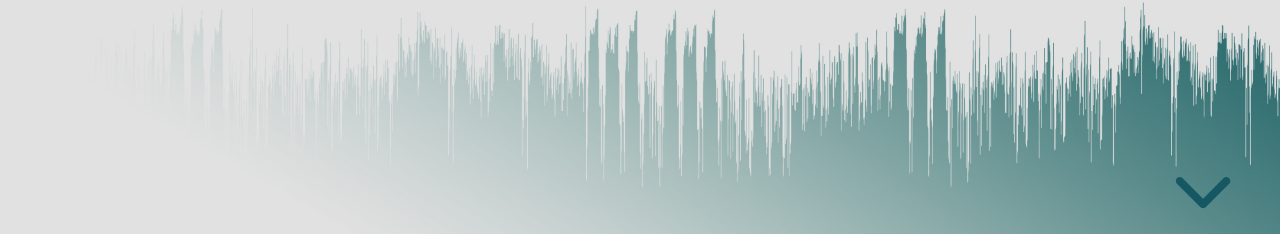
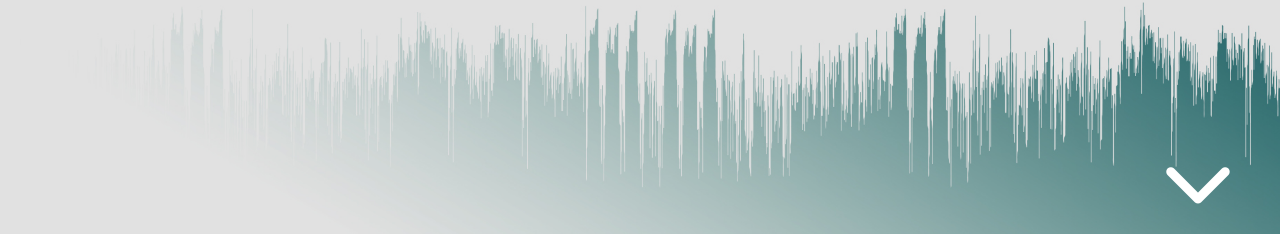
Before and after one commit to Code-Institute-Submissions/alexrwinter, a plain HTML site: page index.html in a window 1280 px wide. In both pictures the pointer is over the link 1203 px from the left and 755 px from the top of the page. Shown: the part 566-800 px from the top of the page. Drawn offline with nearby package versions, Linux system fonts and the light colour scheme.

Commit message:
chevron resize at 992px and hover response changed to font size increase

```diff
--- a/assets/css/style.css
+++ b/assets/css/style.css
@@ -218,19 +218,32 @@ i {
     right: 40%;
 }
 
+.chevron:hover {
+    color: #fff;
+    font-size: 55px;
+}
+
 @media (min-width:768px){
    .chevron{
        font-size:60px;
-       right:2.5%;
+       right:3%;
+   }
+   .chevron:hover {
+       font-size: 65px;
    }
 }
 
-.chevron:visited {
-    color: #fff;
+@media(min-width: 992px){
+    .chevron{
+       font-size:65px;
+       right:2.5%;
+   }
+   .chevron:hover {
+       font-size: 70px;
+   }
 }
-.chevron:hover {
-    color: #155763;
-}
+
+
 
 
 
@@ -270,7 +283,6 @@ i {
     margin-top: 15px;
     padding: 26px 10px;
 }
-
 
 .btn-submit:hover,
 .btn-submit:active,
```
